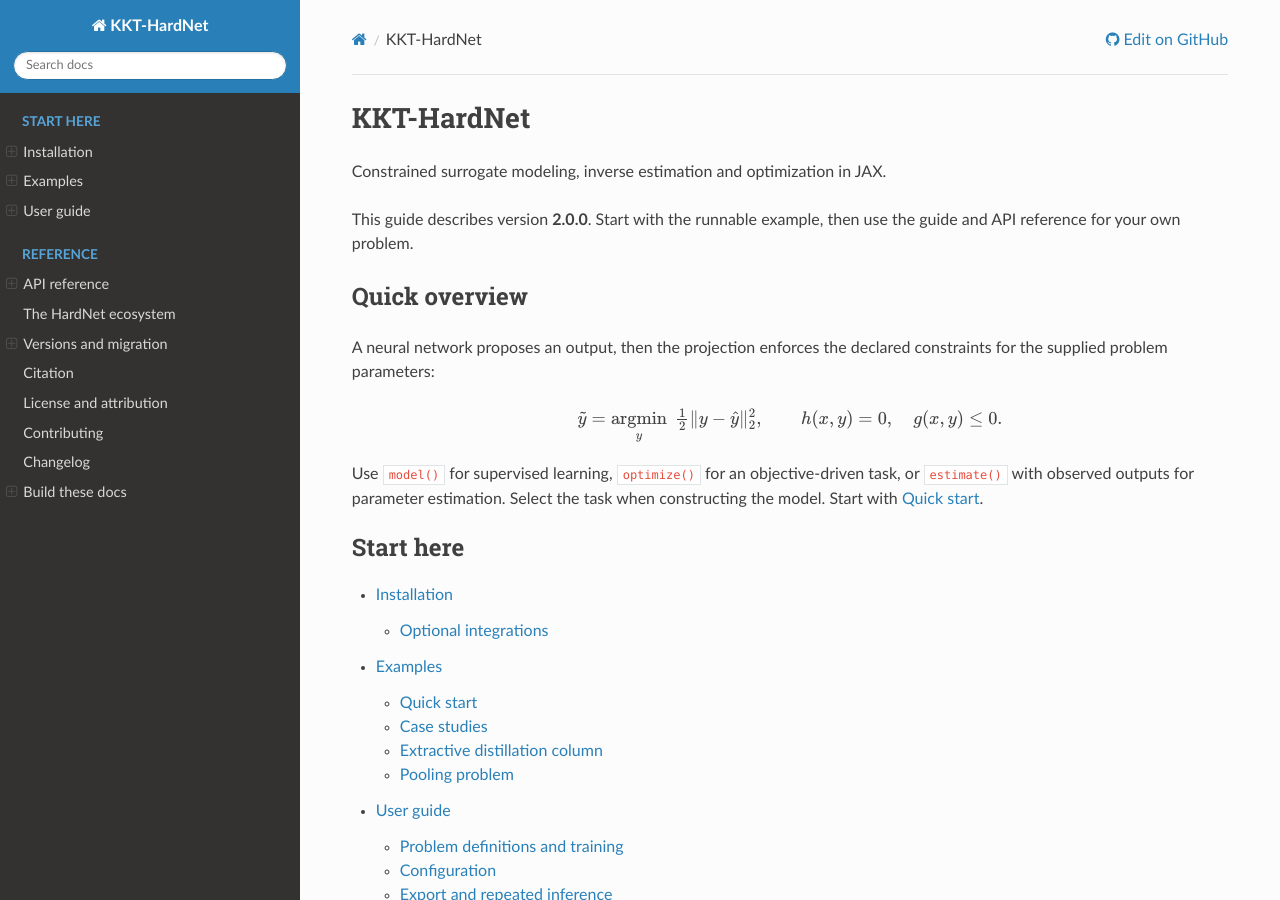
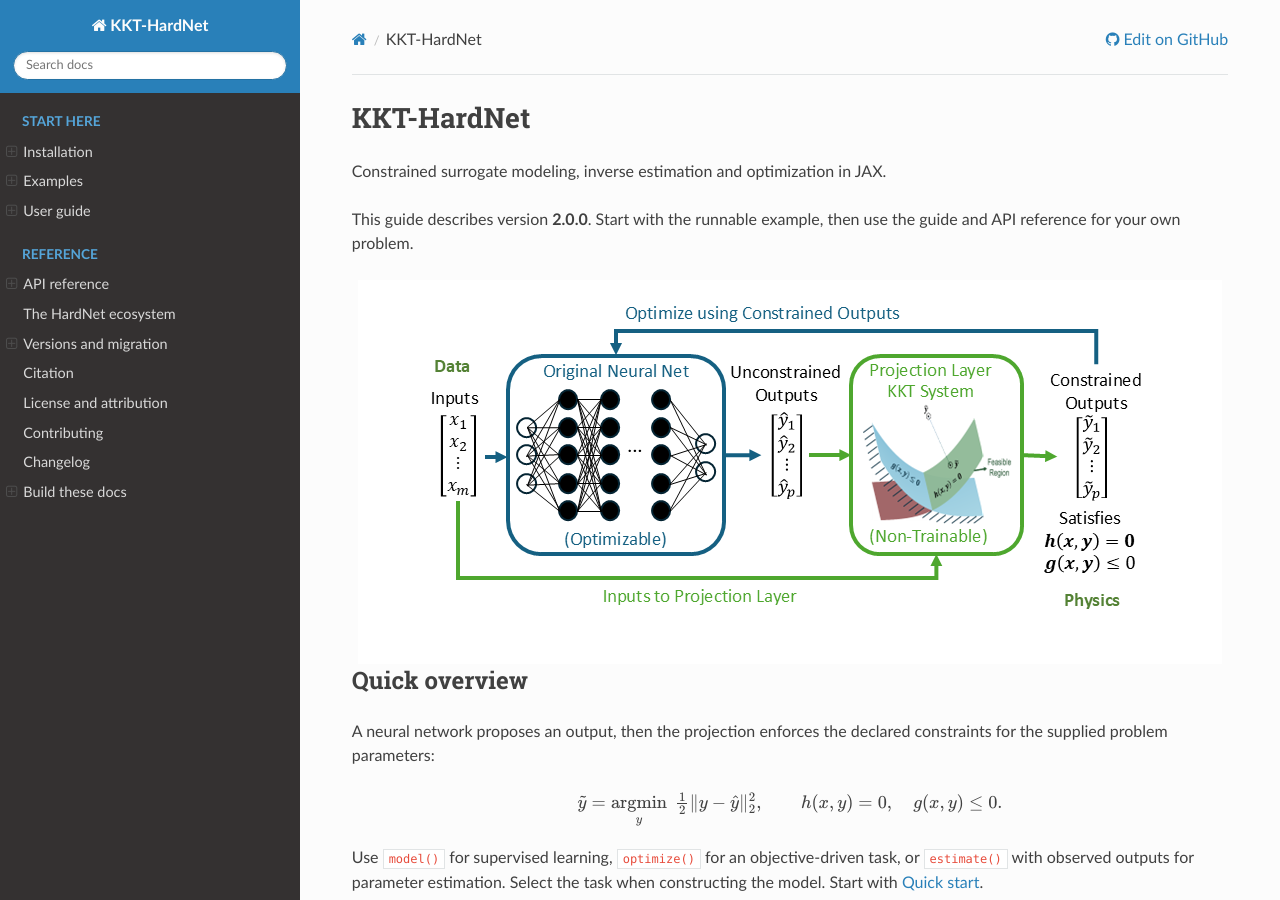
Before and after one commit to SOULS-TAMU/kkt-hardnet, a Sphinx documentation site: the page built from docs/index.rst, in a window 1280 px wide and 900 px high. Built offline with Sphinx 7.4.7 and the Read the Docs theme 3.1.0, drawn with Linux system fonts in a browser that asks for light colours.

Commit message:
Show supplied architecture figure in README and documentation home

```diff
--- a/docs/index.rst
+++ b/docs/index.rst
@@ -5,6 +5,11 @@
 
 This guide describes version **2.0.0**. Start with the runnable example,
 then use the guide and API reference for your own problem.
+
+.. image:: _static/architecture.png
+   :alt: KKT-HardNet architecture: a neural backbone and KKT projection produce constrained outputs.
+   :width: 864px
+   :align: center
 
 Quick overview
 --------------
```
Also changed, not shown: README.md (+2 -0 lines), docs/_static/architecture.png (added).
